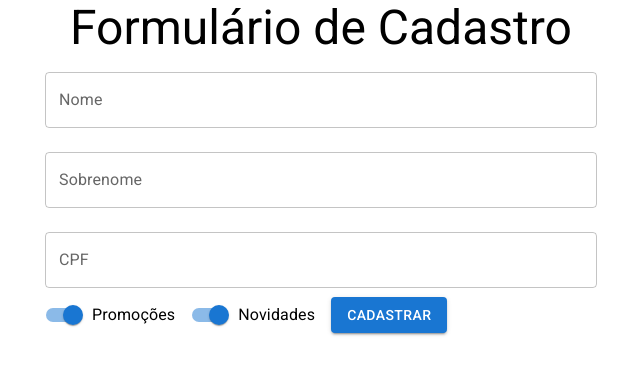
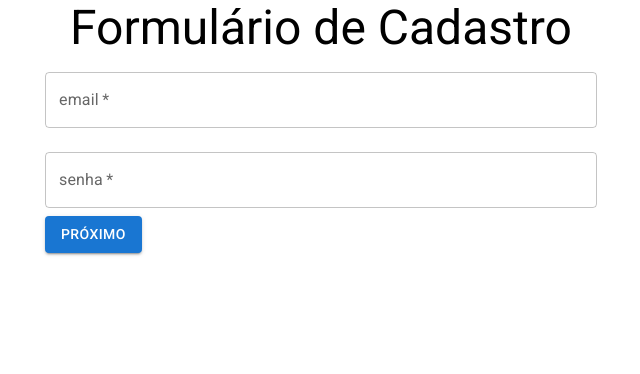
Before and after one commit to AntonielAureliano/tela-cadastro, a React (Create React App) app: page / in a window 1280 px wide. Shown: the top 374 px of the page, without its empty margins (319-959 px from the left). Built offline with nearby package versions, Linux system fonts and the light colour scheme.

Commit message:
Injeção de dependências

```diff
--- a/src/Components/FormularioCadastro/formularioCadastro.jsx
+++ b/src/Components/FormularioCadastro/formularioCadastro.jsx
@@ -5,16 +5,20 @@
 import { Typography } from "@mui/material";
 
 function FormularioCadastro({ aoEnviar, validarCPF }) {
-  const [etapaAtual, setEtapaAtual] = useState(1);
+  const [etapaAtual, setEtapaAtual] = useState(0);
+
+  function proximo() {
+    setEtapaAtual(etapaAtual + 1);
+  }
 
   function formularioAtual(etapa) {
     switch (etapa) {
       case 0:
-        return <DadosUsuario />;
+        return <DadosUsuario aoEnviar={proximo} />;
       case 1:
-        return <DadosPessoais aoEnviar={aoEnviar} validarCPF={validarCPF} />;
+        return <DadosPessoais aoEnviar={proximo} validarCPF={validarCPF} />;
       case 2:
-        return <DadosEntrega />;
+        return <DadosEntrega aoEnviar={aoEnviar} />;
       default:
         return <Typography>Erro</Typography>;
     }
--- a/src/DadosUsuario.jsx
+++ b/src/DadosUsuario.jsx
@@ -1,13 +1,19 @@
 import { Button, TextField } from "@mui/material";
 import React from "react";
 
-function DadosUsuario() {
+function DadosUsuario(aoEnviar) {
   return (
-    <form>
+    <form
+      onSubmit={(event) => {
+        event.preventDefault();
+        aoEnviar();
+      }}
+    >
       <TextField
         id="email"
         label="email"
         type="email"
+        required
         fullWidth
         margin="normal"
       />
@@ -15,11 +21,12 @@
         id="senha"
         label="senha"
         type="password"
+        required
         fullWidth
         margin="normal"
       />
       <Button type="submit" variant="contained" color="primary">
-        Cadastrar
+        Próximo
       </Button>
     </form>
   );
```
